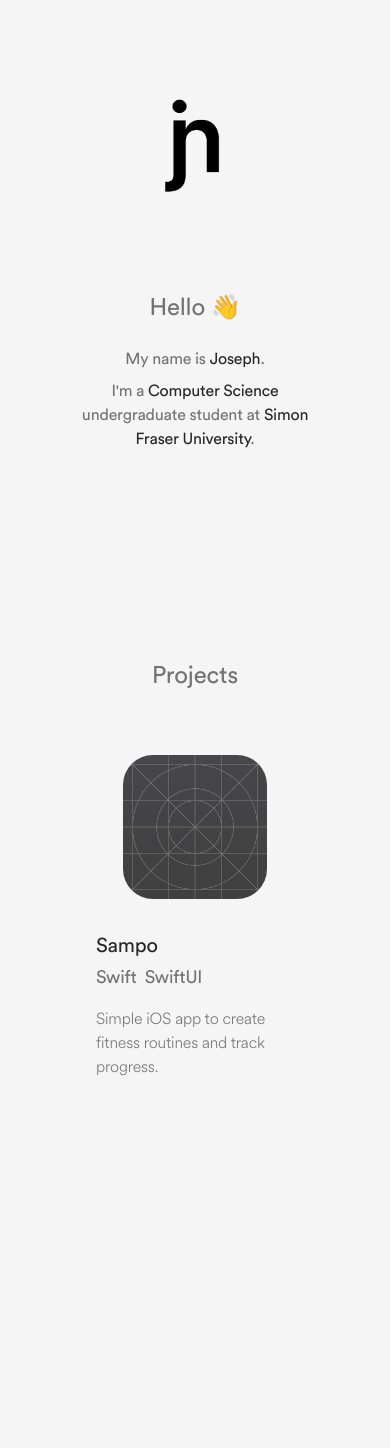
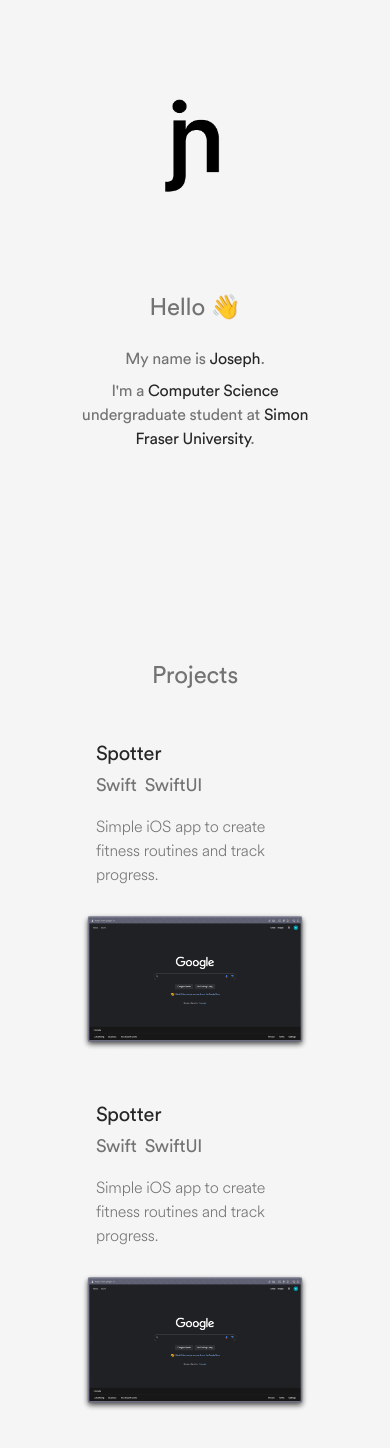
Before and after one commit to nevadoj/nevadoj.github.io, a Next.js app: page / in a window 390 px wide. Shown: the top 1448 px of the page. Before the commit the page ends 1159 px from the top, so only its background shows below. Built offline with nearby package versions, Linux system fonts and the light colour scheme.

Commit message:
style projects for mobile

```diff
--- a/src/app/components/content/Projects.tsx
+++ b/src/app/components/content/Projects.tsx
@@ -7,7 +7,8 @@ export default function Projects(){
                 <div className="flex flex-col justify-center items-center w-full min-w-5/6">
                     <p className="text-2xl sm:px-20">Projects</p>
 
-                    <ProjectEntry title="" description="" source="" languages={["swift"]}/>
+                    <ProjectEntry title="Spotter" description="Simple iOS app to create fitness routines and track progress." source="" languages={["Swift", "SwiftUI"]} preview="/assets/images/preview.png"/>
+                    <ProjectEntry title="Spotter" description="Simple iOS app to create fitness routines and track progress." source="" languages={["Swift", "SwiftUI"]} preview="/assets/images/preview.png"/>
                 </div>
             </div>
         </>
--- a/src/app/components/elements/ProjectEntry.tsx
+++ b/src/app/components/elements/ProjectEntry.tsx
@@ -1,39 +1,37 @@
-// TODO: handle props to display multiple projects
 import ProjectHeading from "./ProjectHeading";
 
 interface ProjectProps{
     title: string;
     description: string;
     source?: string
-    languages: [string];
+    languages: string[];
+    preview?: string
 }
 
-const ProjectEntry: React.FC<ProjectProps> = ({title, description, source}) => {
+const ProjectEntry: React.FC<ProjectProps> = ({title, description, source, languages, preview}) => {
     return (
         <>
-            <div className="flex flex-col items-center w-full pt-16">
-                <img src="/assets/images/placeholder.png" alt="project placeholder picture" className="rounded-[30px] w-36 h-36"/>
-
-                <div className="flex flex-col w-full pt-8">
+            <div className="flex flex-col items-center w-full pt-12">
+                <div className="flex flex-col w-full">
                     <div className="flex flex-row">
                         {
                             source ? (
-                                <a href="https://github.com" target="_blank" rel="noreferrer" className="flex flex-row group">
-                                    <ProjectHeading title={"Spotter"}/>
+                                <a href={source} target="_blank" rel="noreferrer" className="flex flex-row group">
+                                    <ProjectHeading title={title}/>
                                 </a>
                             )
                             : (
-                                <ProjectHeading title={"Sampo"}/>
-                            )
-                        }
+                                <ProjectHeading title={title}/>
+                                )
+                            }
                     </div>
 
                     <div className="flex flex-row px-4 pt-1 text-lg">
-                        <p className="pr-2">Swift</p>
-                        <p className="pr-2">SwiftUI</p>
+                        {languages.map((language, idx) => <p className="pr-2" key={idx}>{language}</p>)}
                     </div>
+                    <p className="px-4 pt-4 font-extralight">{description}</p>
 
-                    <p className="px-4 pt-4 font-extralight">Simple iOS app to create fitness routines and track progress.</p>
+                    <img src={preview ? preview : "/assets/images/placeholder.png"} alt="project placeholder picture" width={1280} height={720} className="flex object-cover pt-6"/>
                 </div>
             </div>
         </>
```
Also changed, not shown: public/assets/images/preview.png (added).
